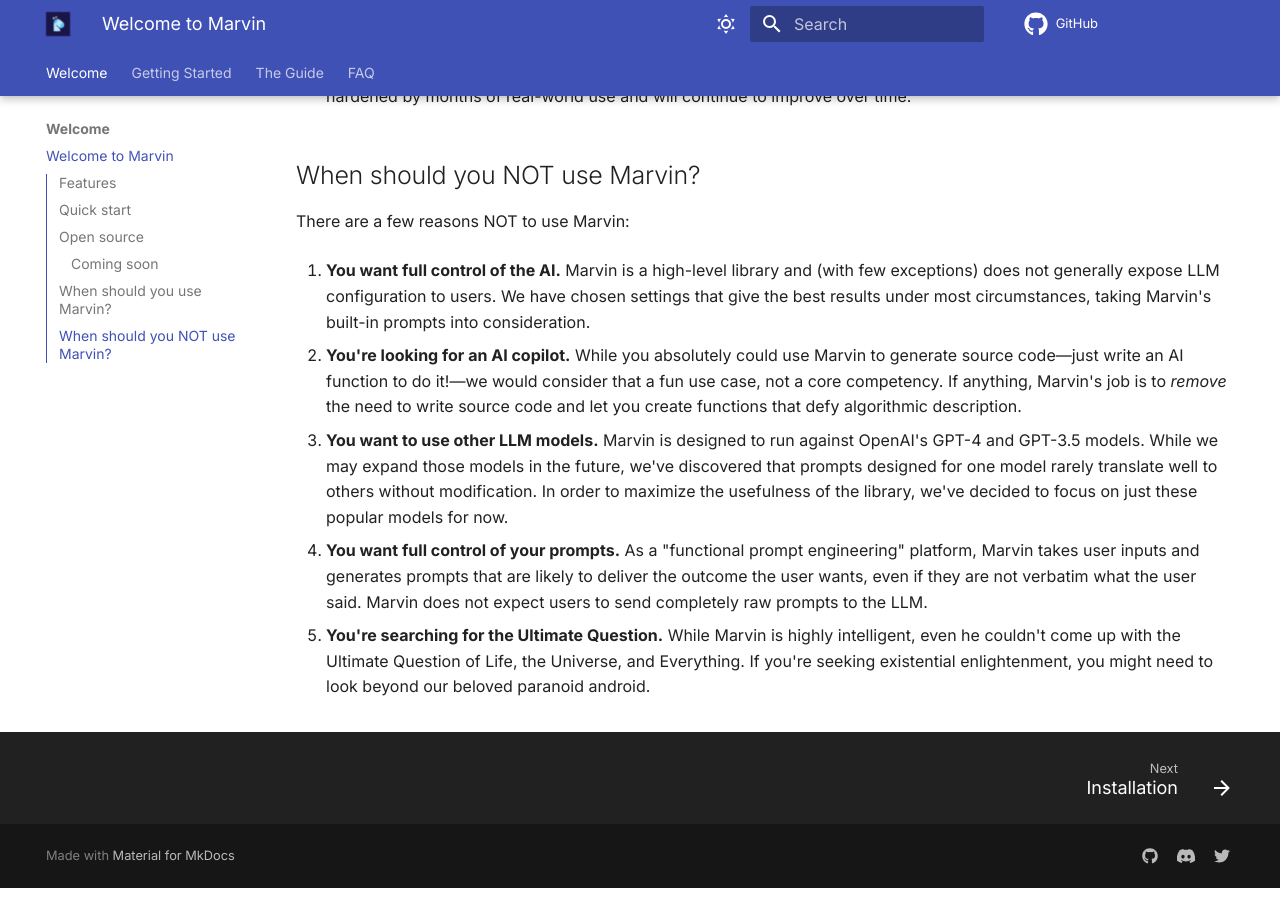
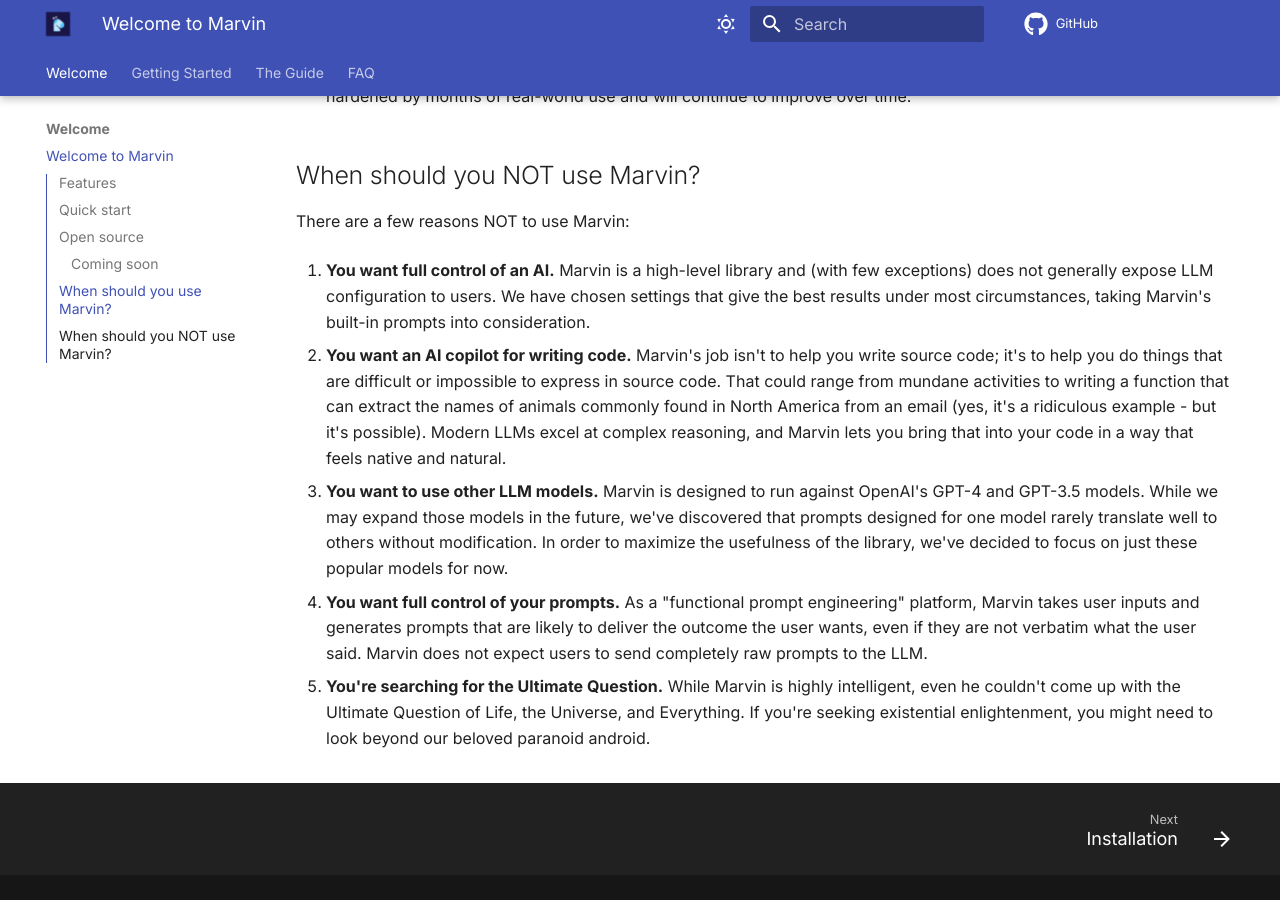
Before and after one commit to PrefectHQ/marvin, an MkDocs documentation site: the page built from docs/index.md, in a window 1280 px wide and 900 px high, scrolled down 3096 px. Built offline with MkDocs 1.6.1 and Material for MkDocs 9.7.7, drawn with Linux system fonts in a browser that asks for light colours; comment, search, counter and statistics services are not loaded.

Commit message:
Update reasons not to use Marvin

```diff
--- a/docs/index.md
+++ b/docs/index.md
@@ -79,9 +79,9 @@
 ## When should you NOT use Marvin?
 There are a few reasons NOT to use Marvin:
 
-1. **You want full control of the AI.** Marvin is a high-level library and (with few exceptions) does not generally expose LLM configuration to users. We have chosen settings that give the best results under most circumstances, taking Marvin's built-in prompts into consideration.
+1. **You want full control of an AI.** Marvin is a high-level library and (with few exceptions) does not generally expose LLM configuration to users. We have chosen settings that give the best results under most circumstances, taking Marvin's built-in prompts into consideration.
 
-2. **You're looking for an AI copilot.** While you absolutely could use Marvin to generate source code—just write an AI function to do it!—we would consider that a fun use case, not a core competency. If anything, Marvin's job is to *remove* the need to write source code and let you create functions that defy algorithmic description.
+2. **You want an AI copilot for writing code.** Marvin's job isn't to help you write source code; it's to help you do things that are difficult or impossible to express in source code. That could range from mundane activities to writing a function that can extract the names of animals commonly found in North America from an email (yes, it's a ridiculous example - but it's possible). Modern LLMs excel at complex reasoning, and Marvin lets you bring that into your code in a way that feels native and natural.
 
 3. **You want to use other LLM models.** Marvin is designed to run against OpenAI's GPT-4 and GPT-3.5 models. While we may expand those models in the future, we've discovered that prompts designed for one model rarely translate well to others without modification. In order to maximize the usefulness of the library, we've decided to focus on just these popular models for now.
 
```
Also changed, not shown: README.md (+5 -3 lines).
